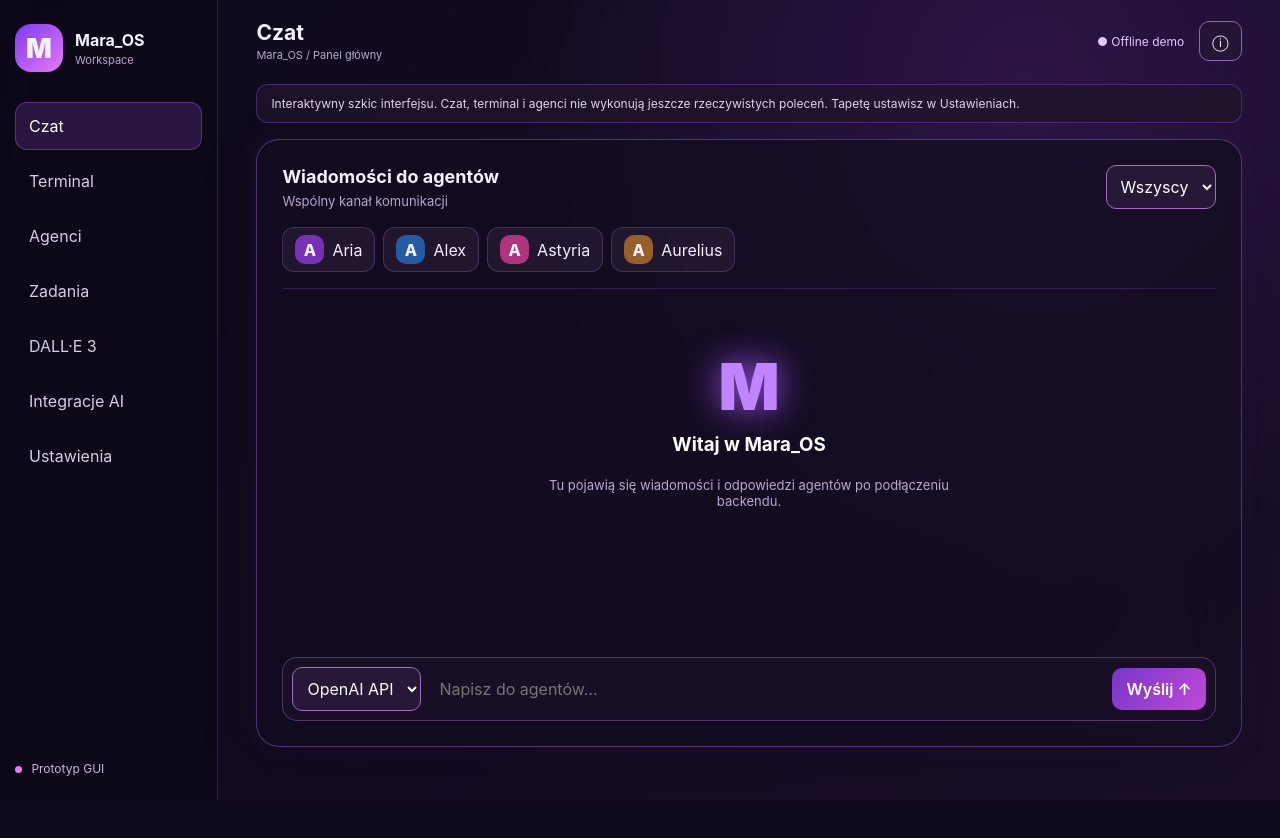
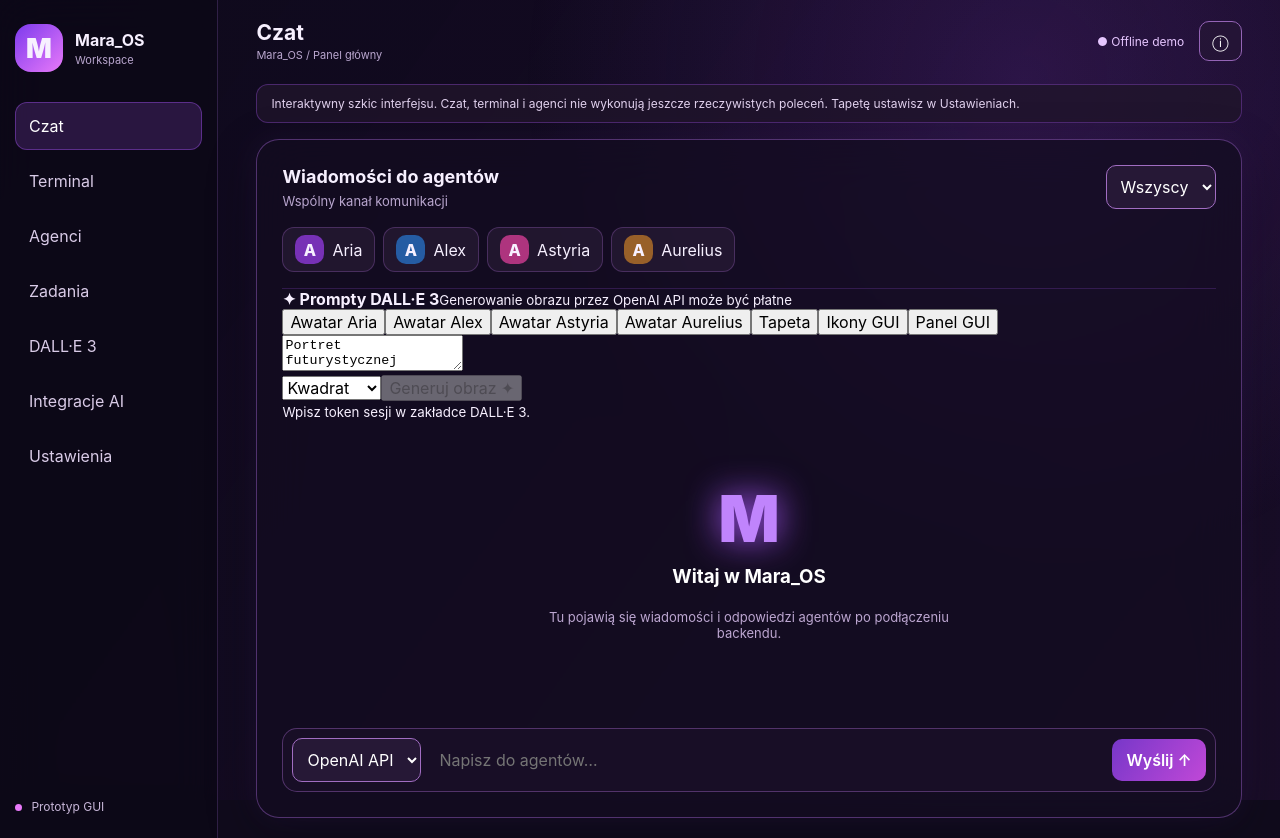
Before and after one commit to u6930438163-code/Mara_OS, a React (Vite) app: page / in a window 1280 px wide. Before the commit the page ends 800 px from the top, so only its background shows below. Built offline with nearby package versions, Linux system fonts and the light colour scheme.

Commit message:
feat: embed DALL-E prompt controls and generated images into chat

```diff
--- a/src/main.jsx
+++ b/src/main.jsx
@@ -2,6 +2,7 @@ import React, { useState } from "react";
 import { createRoot } from "react-dom/client";
 import Dalle3Studio from "../ui/Dalle3Studio.jsx";
 import IntegrationsPanel from "./IntegrationsPanel.jsx";
+import ChatDallePrompts from "./ChatDallePrompts.jsx";
 import "../ui/dalle3-studio.css";
 import "./style.css";
 
@@ -61,7 +62,7 @@ function App() {
         {section==="chat"&&<section className="glass-card chat">
           <div className="panel-header"><div><h2>Wiadomości do agentów</h2><p>Wspólny kanał komunikacji</p></div><select aria-label="Odbiorca" value={agent} onChange={e=>setAgent(e.target.value)}>{["Wszyscy",...people].map(a=><option key={a}>{a}</option>)}</select></div>
           <div className="agent-strip">{people.map((p,i)=><button key={p} className={agent===p?"selected":""} onClick={()=>setAgent(p)}><span className={`avatar a${i}`}>{p[0]}</span>{p}</button>)}</div>
-          <div className="chat-feed" aria-live="polite">{messages.length===0?<div className="empty"><span className="big-m">M</span><h3>Witaj w Mara_OS</h3><p>Tu pojawią się wiadomości i odpowiedzi agentów po podłączeniu backendu.</p></div>:messages.map((m,i)=><article key={i} className="message"><div><strong>{m.who} → {m.to}</strong><small>{m.time}</small></div><p>{m.text}</p><div className="reactions"><button onClick={e=>e.currentTarget.classList.toggle("reacted")} aria-label="Lubię">👍</button><button onClick={e=>e.currentTarget.classList.toggle("reacted")} aria-label="Nie lubię">👎</button></div></article>)}</div>
+          <ChatDallePrompts authToken={token} onImage={image=>setMessages(m=>[...m,image])}/><div className="chat-feed" aria-live="polite">{messages.length===0?<div className="empty"><span className="big-m">M</span><h3>Witaj w Mara_OS</h3><p>Tu pojawią się wiadomości i odpowiedzi agentów po podłączeniu backendu.</p></div>:messages.map((m,i)=><article key={i} className="message"><div><strong>{m.who} → {m.to}</strong><small>{m.time}</small></div><p>{m.text}</p>{m.image&&<img src={m.image} alt={m.text} style={{maxWidth:"100%",maxHeight:440,borderRadius:12}}/>}<div className="reactions"><button onClick={e=>e.currentTarget.classList.toggle("reacted")} aria-label="Lubię">👍</button><button onClick={e=>e.currentTarget.classList.toggle("reacted")} aria-label="Nie lubię">👎</button></div></article>)}</div>
           <form className="composer" onSubmit={send}><select aria-label="Silnik AI" value={engine} onChange={e=>setEngine(e.target.value)}><option>OpenAI API</option><option>Ollama</option></select><input aria-label="Treść wiadomości" value={draft} onChange={e=>setDraft(e.target.value)} placeholder="Napisz do agentów…"/><button type="submit">Wyślij ↑</button></form>
         </section>}
         {section==="terminal"&&<section className="glass-card"><div className="panel-header"><div><h2>Terminal</h2><p>Podgląd CLI — bez wykonywania komend systemowych</p></div><span className="pill">LOCAL DEMO</span></div><div className="terminal-output"><p>$ Mara_OS terminal · tryb demonstracyjny</p>{history.map((h,i)=><div key={i}><p><b>$</b> {h.value}</p><p className="output">{h.output}</p></div>)}</div><form className="composer" onSubmit={command}><span>$</span><input aria-label="Polecenie terminala" value={terminal} onChange={e=>setTerminal(e.target.value)} placeholder="help"/><button>Uruchom</button></form></section>}
```
